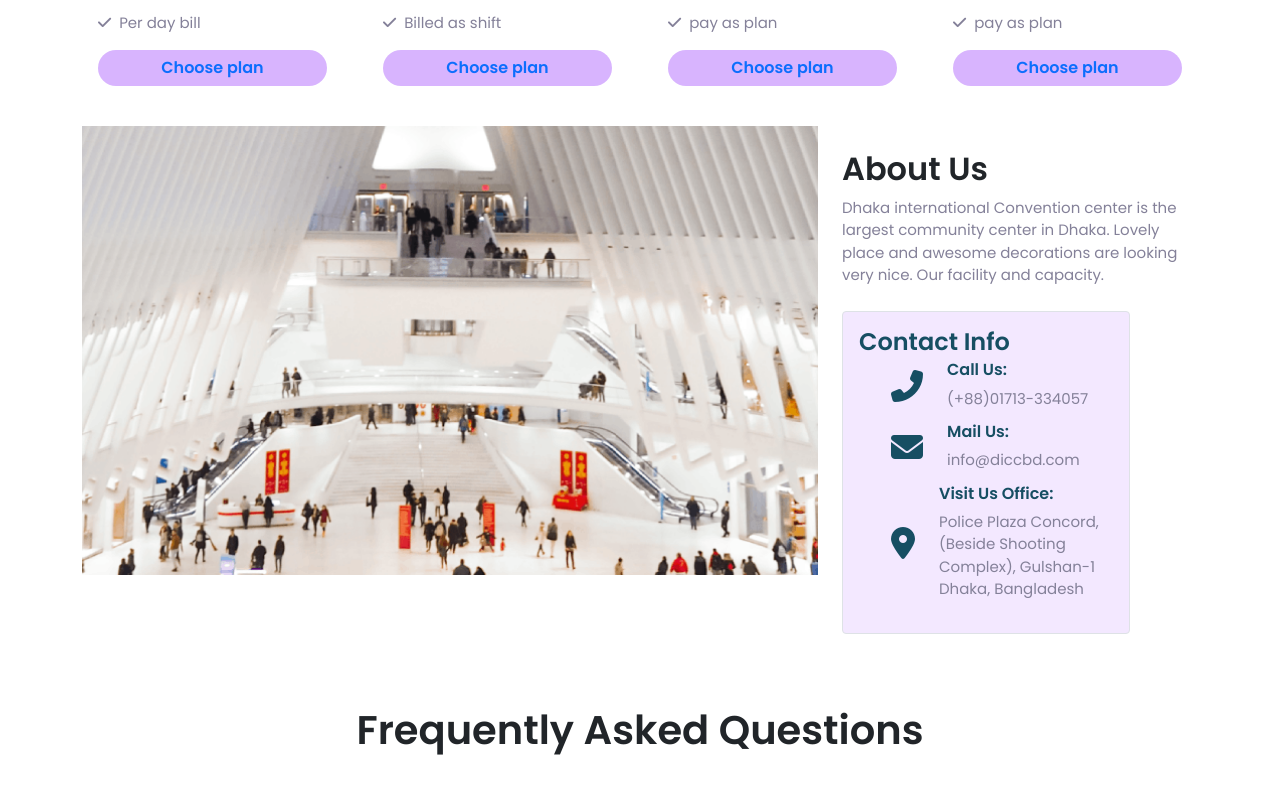
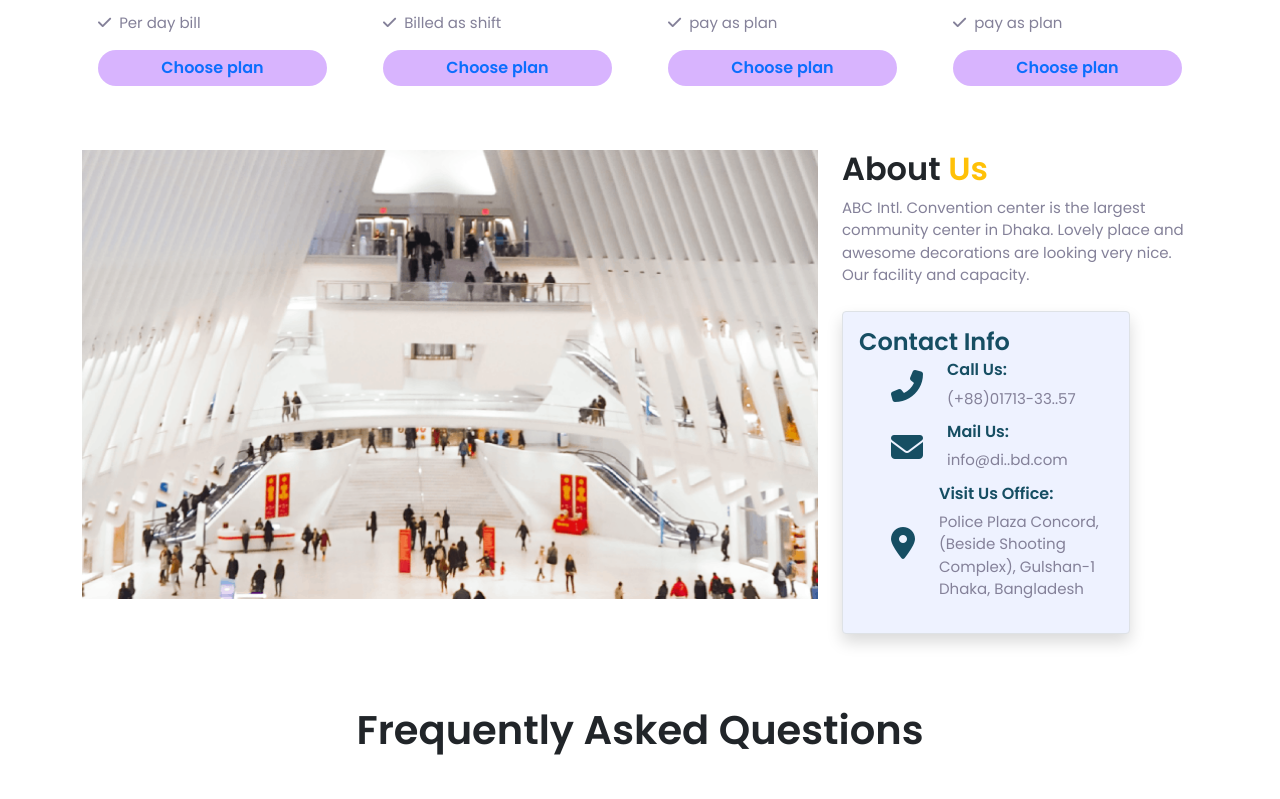
Before and after one commit to shamim-5/convention-center, a plain HTML site: page index.html in a window 1280 px wide. Shown: the part 1060-1859 px from the top of the page. Drawn offline with Linux system fonts and the light colour scheme.

Commit message:
convention center project done and ready for deploy

```diff
--- a/css/style.css
+++ b/css/style.css
@@ -11,6 +11,9 @@
   color: darkslategrey;
   font-weight: 700;
   border: #cbd5e1;
+}
+.carousel-caption > p {
+  color: #e2e2e2;
 }
 a {
   text-decoration: none;
@@ -31,12 +34,11 @@ p {
   color: #3f87f5;
 }
 /* contact section css  */
-.card-group{
-
-  background-color: #f3e8ff;
+.card-group {
+  background-color: #eef2ff;
   color: #164e63;
 }
-ul > li{
+ul > li {
   list-style: none;
 }
 /* package section css  */
--- a/index.html
+++ b/index.html
@@ -199,18 +199,18 @@
       <section class="container mx-auto ">
          <div class="row row-cols-1 row-cols-lg-2">
             <div class="col-lg-8">
-               <img class="w-100" src="images/narrow-convention-hall.png" alt="internal-view">
+               <img class="w-100 pt-4" src="images/narrow-convention-hall.png" alt="internal-view">
             </div>
             <div class="col-lg-4 ">
                <div class="pb-2 pt-4">
-                  <h2 class="fw-bold">About Us</h2>
+                  <h2 class="fw-bold">About <span class="text-warning">Us</span></h2>
                   <p>
-                     Dhaka international Convention center is the largest community center in Dhaka. Lovely place and awesome decorations are looking very nice.
+                     ABC Intl. Convention center is the largest community center in Dhaka. Lovely place and awesome decorations are looking very nice.
                      Our facility and
                      capacity.
                   </p>
                </div>
-               <div class="card-group border rounded mb-4" style="width: 18rem;">
+               <div class="card-group border rounded mb-4 shadow" style="width: 18rem;">
                   <div class="card-body">
                      <h4 class="card-title fw-bold">Contact Info</h4>
                      <ul class="d-flex justify-content-start align-items-center">
@@ -219,7 +219,7 @@
                         </li>
                         <li>
                            <h6 class="card-subtitle mb-2 fw-bold">Call Us:</h6>
-                           <p class="card-text">(+88)01713-334057</p>
+                           <p class="card-text">(+88)01713-33..57</p>
                         </li>
                      </ul>
                      <ul class="d-flex justify-content-start align-items-center">
@@ -228,7 +228,7 @@
                         </li>
                         <li>
                            <h6 class="card-subtitle mb-2 fw-bold">Mail Us:</h6>
-                           <p class="card-text">info@diccbd.com</p>
+                           <p class="card-text">info@di..bd.com</p>
                         </li>
                      </ul>
                      <ul class="d-flex justify-content-start align-items-center">
@@ -311,7 +311,7 @@
                   </div>
                </div>
                <div class="col my-auto">
-                  <img src="images/people.png" alt="">
+                  <img class="w-100" src="images/people.png" alt="">
                </div>
 
             </div>
```
Also changed, not shown: images/photos/convention-hall.jpg (deleted), images/photos/discount.jpg (deleted), images/photos/large-projector.jpg (deleted), images/photos/sarrounding.jpg (deleted), images/slider/banner.png, 5 other files.
